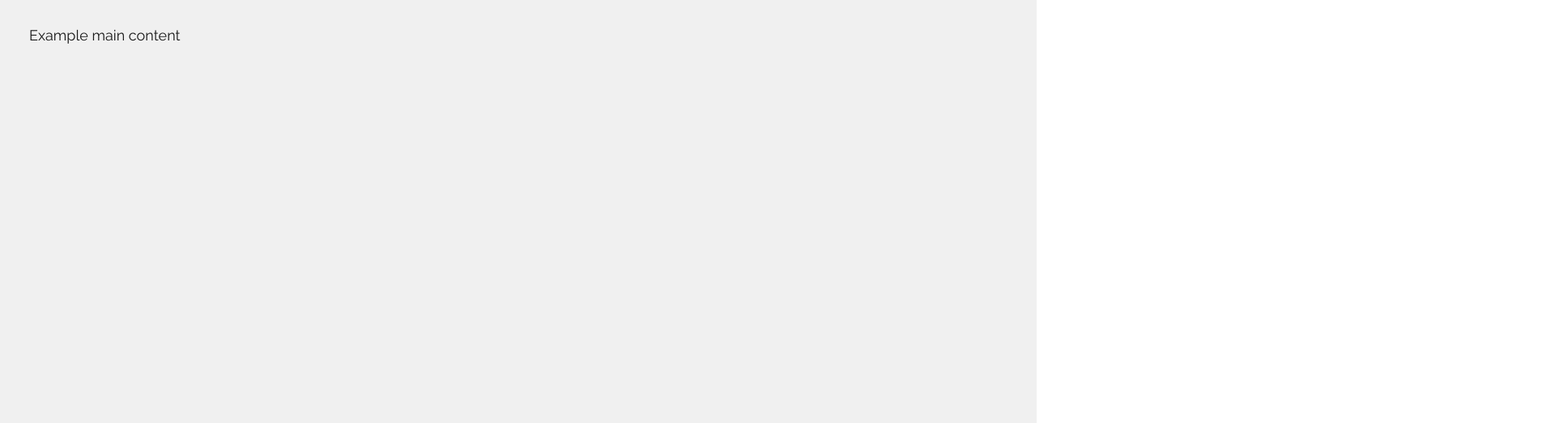
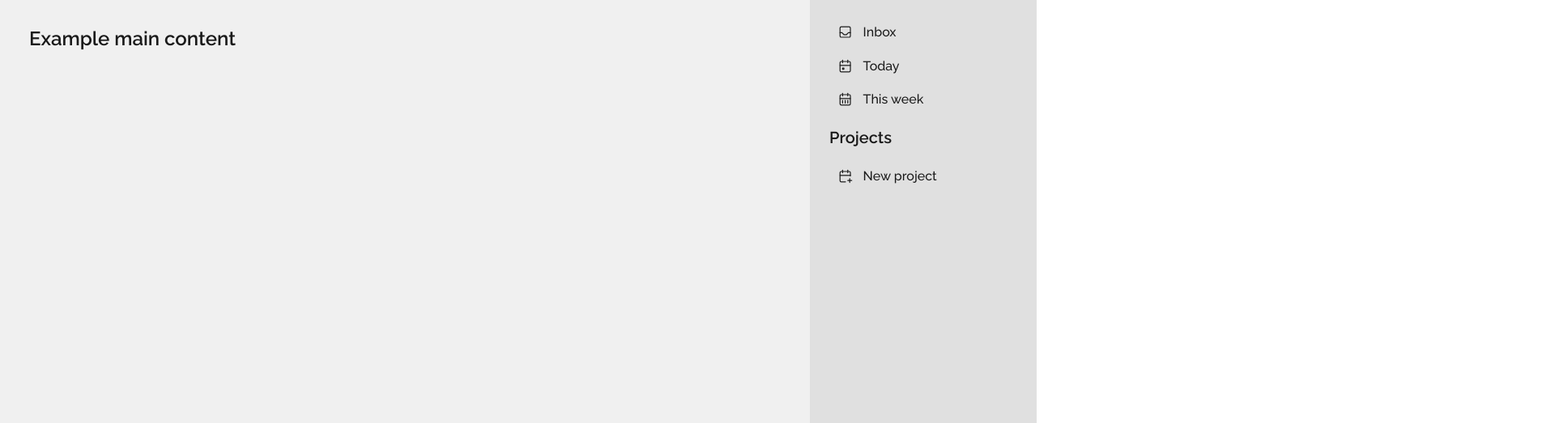
Before and after one commit to Panthomema/odin-todo-list, a website built with webpack: page src/template.html in a window 1280 px wide. Shown: the part 93-616 px from the top of the page at 81% size, 1920 px wide, since content can reach past the window. Built offline with nearby package versions, Linux system fonts and the light colour scheme.

Commit message:
Fix layout overflow

```diff
--- a/src/styles/style.css
+++ b/src/styles/style.css
@@ -13,7 +13,6 @@ body {
   color: var(--color-dark);
   font-family: Raleway, sans-serif;
   font-size: var(--font-size-base);
-  overflow-x: hidden;
   display: flex;
   flex-direction: column;
 }
@@ -51,14 +50,20 @@ header svg {
 main {
   flex: 1;
   background-color: var(--color-light);
-  height: 100%;
   position: relative;
   display: flex;
+  overflow-x: hidden;
 }
 
 section {
-  padding: 2em;
+  padding: 1.75em;
   flex: 1;
+  font-size:  1rem;
+}
+
+section h2 {
+  font-weight: 600;
+  font-size: 1.5em;
 }
 
 nav {
@@ -127,6 +132,16 @@ nav svg {
     position: relative;
   }
 
+  section {
+    padding: 2.25em;
+  }
+
+  nav {
+    position: relative;
+    right: unset;
+    height: unset;
+  }
+
   #menu-btn {
     display: none;
   }
```
Also changed, not shown: dist/app.bundle.js.
